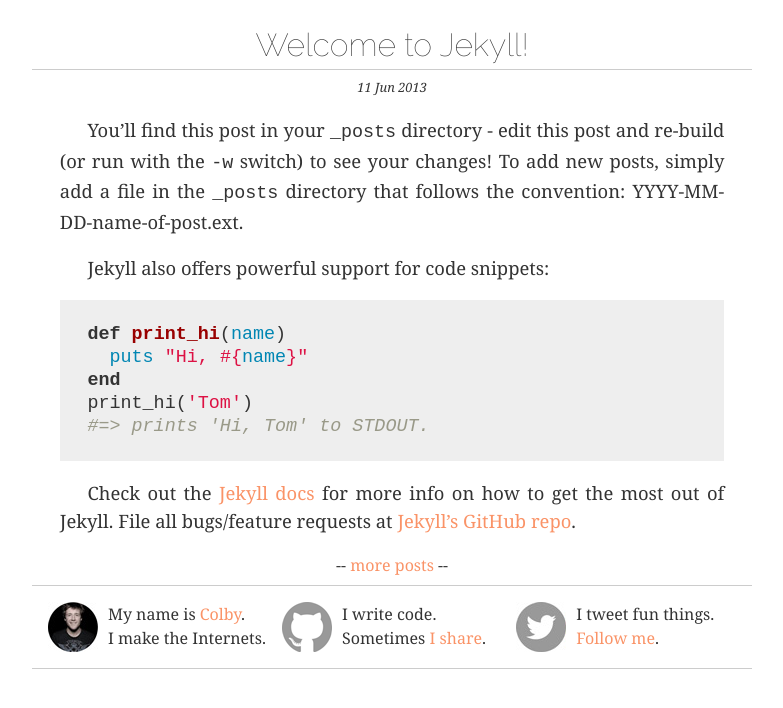
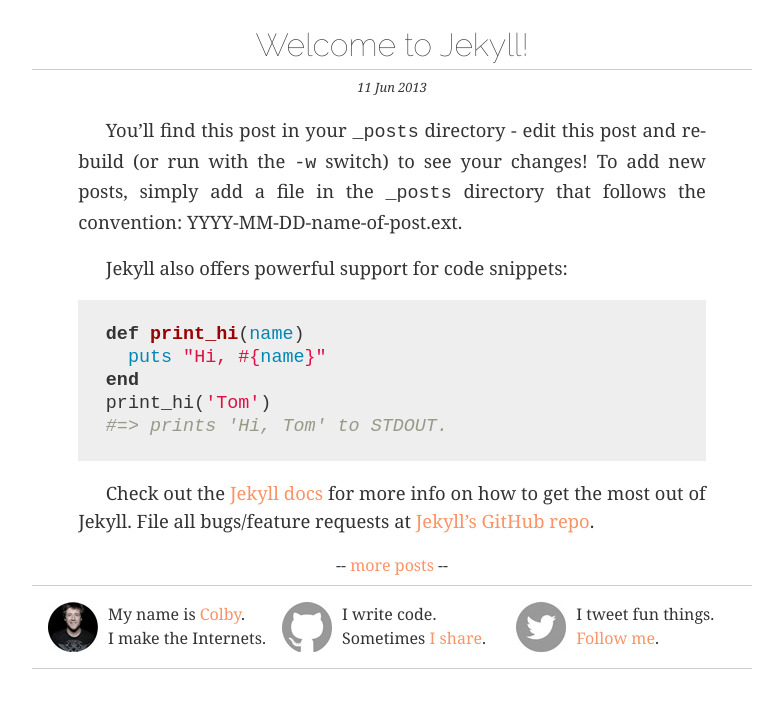
Before and after one commit to colbyr/colbyr.github.io, a Jekyll site: the page built from _posts/2013-06-11-welcome-to-jekyll.markdown, in a window 1280 px wide. Shown: the top 708 px of the page, without its empty margins (248-1031 px from the left). Built offline with Jekyll 4.4.1, drawn with Linux system fonts in a browser that asks for light colours.

Commit message:
some more post padding

```diff
--- a/css/main.css
+++ b/css/main.css
@@ -155,7 +155,7 @@
 }
   .post .content {
     font-size: 1.15em;
-    padding: 0 1.5em;
+    padding: 0 2.5em;
   }
   .post .date {
     font-size: .8em;
```
